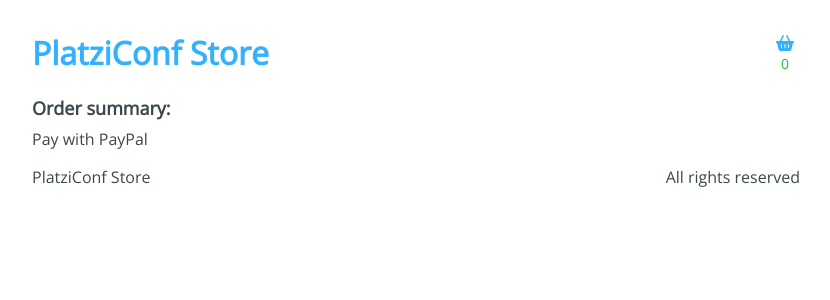
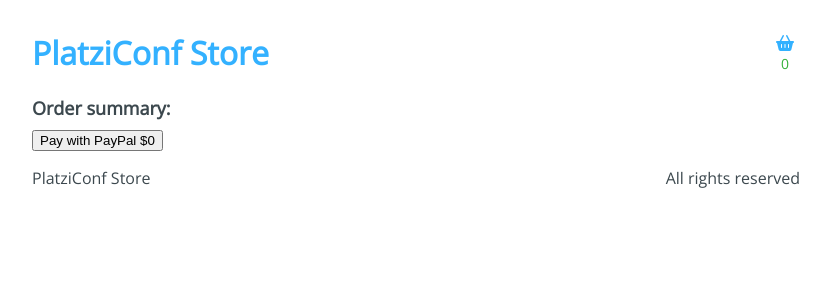
Before and after one commit to evinracher/react-store, a React app: page /checkout/payment in a window 1280 px wide. Shown: the top 300 px of the page, without its empty margins (224-1054 px from the left). Built offline with nearby package versions, Linux system fonts and the light colour scheme.

Commit message:
34: Integración de pagos con la API de PayPal DEPRECATED

```diff
--- a/src/containers/Checkout/index.jsx
+++ b/src/containers/Checkout/index.jsx
@@ -1,6 +1,8 @@
 import React, { useContext } from "react";
 import { Link } from "react-router-dom";
 import AppContext from "../../context/AppContext";
+import { sumTotal } from "../../utils";
+
 import "./Checkout.css";
 
 const Checkout = () => {
@@ -13,10 +15,7 @@
     removeFromCart(itemIndex);
   };
 
-  const total = cart.reduce(
-    (accumulator, currentItem) => accumulator + currentItem.price,
-    0
-  );
+  const total = sumTotal(cart);
 
   return (
     <div className="Checkout">
--- a/src/containers/Information/index.jsx
+++ b/src/containers/Information/index.jsx
@@ -22,7 +22,7 @@
       phone: formData.get("phone"),
     };
     addBuyer(buyer);
-    navigate('/checkout/payment');
+    navigate("/checkout/payment");
   };
   return (
     <div className="Information">
--- a/src/containers/Payment/index.jsx
+++ b/src/containers/Payment/index.jsx
@@ -1,12 +1,49 @@
-import React from "react";
+import React, { useContext } from "react";
+import AppContext from "../../context/AppContext";
+import { sumTotal } from "../../utils";
+import { useNavigate } from "react-router-dom";
 import "./Payment.css";
 
 const Payment = () => {
+  const { state, addNewOrder } = useContext(AppContext);
+  const { cart, buyer } = state;
+  const navigate = useNavigate();
+
+  const total = sumTotal(cart);
+
+  const handlePaymentSuccess = (data) => {
+    if (data.status === "COMPLETED") {
+      const newOrder = {
+        buyer,
+        product: cart,
+        payment: data,
+      };
+      setTimeout(() => {
+        addNewOrder(newOrder);
+        navigate("/checkout/success");
+      }, 2000);
+    }
+  };
+
   return (
     <div className="Payment">
       <div className="Payment-content">
         <h3>Order summary:</h3>
-        <div className="Payment-button">Pay with PayPal</div>
+        {cart.map((item, index) => (
+          <div className="Payment-item" key={index}>
+            <h4>{item.title}</h4>
+            <span>{item.price}</span>
+          </div>
+        ))}
+        <button
+          onClick={() =>
+            handlePaymentSuccess({
+              status: "COMPLETED",
+            })
+          }
+        >
+          Pay with PayPal ${total}
+        </button>
       </div>
     </div>
   );
--- a/src/hooks/useAppState.js
+++ b/src/hooks/useAppState.js
@@ -21,7 +21,14 @@
   const addBuyer = (buyer) => {
     setState({
       ...state,
-      buyer,
+      buyers: [...state.buyers, buyer],
+    });
+  };
+
+  const addNewOrder = (order) => {
+    setState({
+      ...state,
+      orders: [...state.orders, order],
     });
   };
 
@@ -29,7 +36,8 @@
     state,
     addToCart,
     removeFromCart,
-    addBuyer
+    addBuyer,
+    addNewOrder,
   };
 };
 
--- a/src/initialState.js
+++ b/src/initialState.js
@@ -1,5 +1,7 @@
 export default {
   cart: [],
+  orders: [],
+  buyers: [],
   products: [
     {
       id: "1",
--- /dev/null
+++ b/src/utils/index.js
@@ -0,0 +1,2 @@
+export const sumTotal = (cart) =>
+  cart.reduce((accumulator, currentItem) => accumulator + currentItem.price, 0);
```
